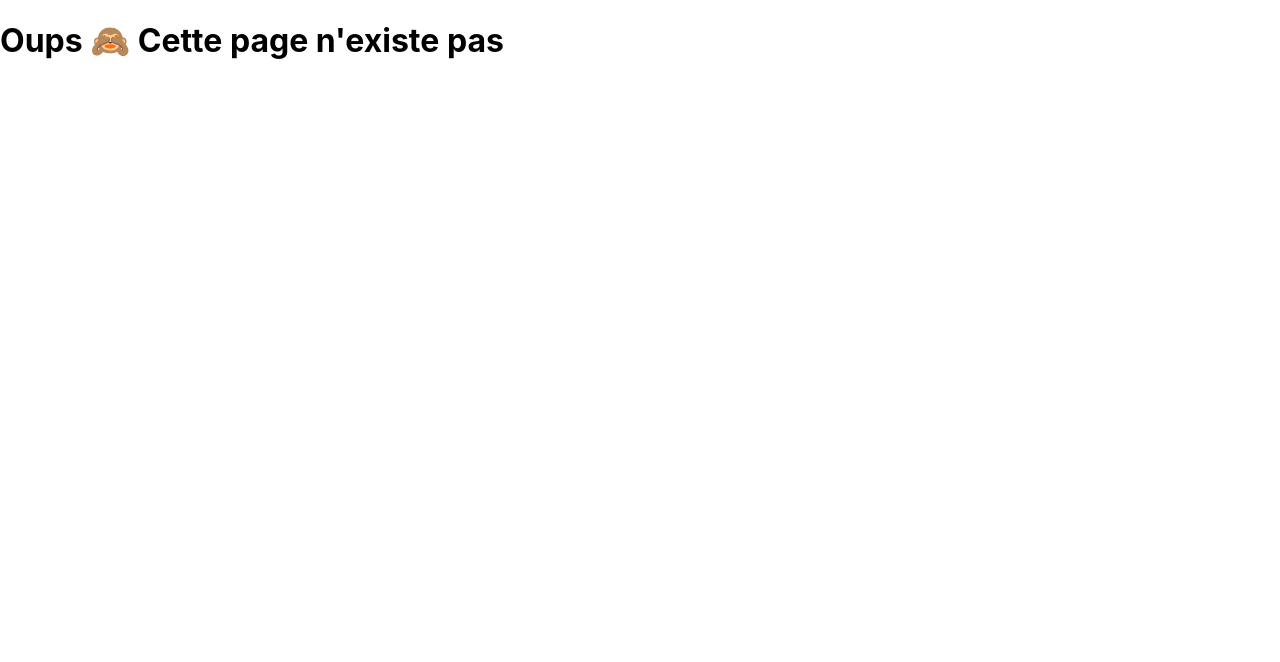
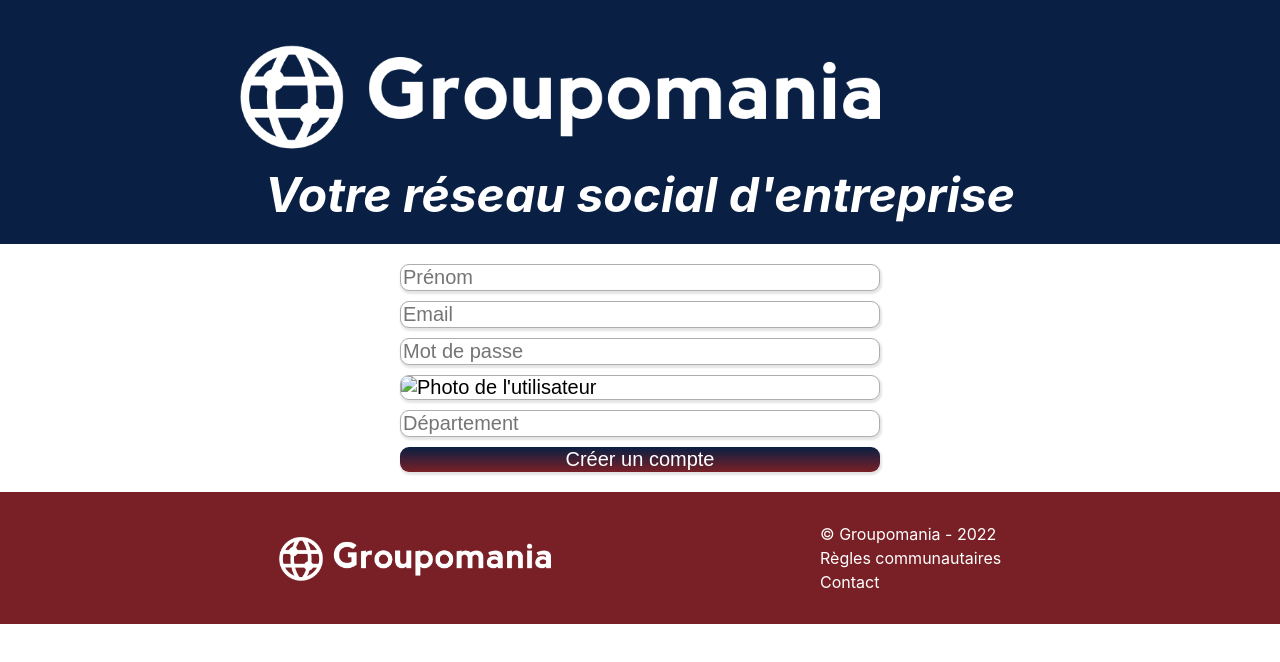
Before and after one commit to michelre/groupomania-1, a React (Create React App) app: page /signin in a window 1280 px wide. Shown: the top 662 px of the page. Built offline with nearby package versions, Linux system fonts and the light colour scheme.

Commit message:
FormSignin

```diff
--- a/src/Api.js
+++ b/src/Api.js
@@ -29,8 +29,30 @@ getAllPosts(){
     )
 }
 
-signIn(){
-    return Promise.resolve()
+login(){
+    return Promise.resolve(
+        [
+            {
+                id:"a1",
+                email:"ma@test.fr",
+                password:"1234",
+            }
+        ]
+    )
 }
 
+signin(){
+    return Promise.resolve(
+        [
+            {
+                id:"a1x",
+                firstname:"Maria",
+                email:"ma@test.fr",
+                password:"1234",
+                picture:"https://pngimg.com/uploads/pokemon/pokemon_PNG14.png",
+                department:"Marketing",
+            }
+        ]
+    )
 }
+}
--- a/src/App.js
+++ b/src/App.js
@@ -2,7 +2,7 @@ import { Routes, Route } from "react-router-dom";
 import Home from './pages/Home';
 import Wall from './pages/Wall';
 import Login from './pages/Login';
-import CreateAccount from './pages/CreateAccount';
+import Signin from './pages/Signin';
 import CreatePost from './pages/CreatePost';
 import Error from './pages/Error';
 
@@ -13,7 +13,7 @@ export default function App() {
           <Route path="/" element={ <Home /> } />
           <Route path="wall" element={ <Wall /> } />
           <Route path="login" element={ <Login /> } />
-          <Route path="createaccount" element={ <CreateAccount /> } />
+          <Route path="signin" element={ <Signin /> } />
           <Route path="create post" element={ <CreatePost /> } />
           <Route path="*" element={ <Error /> } />
         </Routes>
--- a/src/components/FormLogin.js
+++ b/src/components/FormLogin.js
@@ -1,14 +1,35 @@
 import '../styles/FormLogin.css'
+import {useState} from "react";
+import Api from "../Api";
+import { useNavigate } from "react-router-dom";
+
+const api = new Api()
 
 export default function FormLogin () {
-    function handleSubmit() {
-        console.log("Form submitted")
+    const [email, setEmail] = useState('')
+    const [password, setPassword] = useState('')
+    const navigate = useNavigate();
+    function handleSubmit(e) {
+        e.preventDefault()
+        api.login().then(() => {
+            navigate(`/wall/`)
+        })
     }
     return (
-        <form className="form-login">
-            <input type="text" placeholder="Email"/>
-            <input type="text" placeholder="Mot de passe"/>
-            <button type="submit" className="form-login-btn" onClick={handleSubmit} >login</button>
-        </form>
+        <form className="form-login" onSubmit={handleSubmit}>
+        <input
+            type="email"
+            placeholder="Email"
+            value={email}
+            onChange={e => setEmail(e.target.value)}
+        />
+        <input
+            type="password"
+            placeholder="Mot de passe"
+            value={password}
+            onChange={e => setPassword(e.target.value)}
+        />
+        <button type="submit" className="form-login-btn">Se connecter</button>
+    </form>
     )
 }
--- /dev/null
+++ b/src/components/FormSignin.js
@@ -0,0 +1,59 @@
+import '../styles/FormLogin.css'
+import {useState} from "react";
+import Api from "../Api";
+import { useNavigate } from "react-router-dom";
+
+const api = new Api()
+
+export default function Signin () {
+    const [firstname, setFirstName] = useState('')
+    const [email, setEmail] = useState('')
+    const [password, setPassword] = useState('')
+    const [picture, setPicture] = useState('')
+    const [department, setDepartment] = useState('')
+
+    const navigate = useNavigate();
+
+    function handleSubmit(e) {
+        e.preventDefault()
+        api.signin().then(() => {
+            navigate(`/wall/`)
+        })
+    }
+    return (
+        <form className="form-login" onSubmit={handleSubmit}>
+        <input
+            type="text"
+            placeholder="Prénom"
+            value={firstname}
+            onChange={e => setFirstName(e.target.value)}
+        />
+        <input
+            type="email"
+            placeholder="Email"
+            value={email}
+            onChange={e => setEmail(e.target.value)}
+        />
+        <input
+            type="password"
+            placeholder="Mot de passe"
+            value={password}
+            onChange={e => setPassword(e.target.value)}
+        />
+        <input
+            type="image"
+            placeholder="Photo"
+            alt="Photo de l'utilisateur"
+            value={picture}
+            onChange={e => setPicture(e.target.value)}
+        />
+        <input
+            type="text"
+            placeholder="Département"
+            value={department}
+            onChange={e => setDepartment(e.target.value)}
+        />
+        <button type="submit" className="form-login-btn">Créer un compte</button>
+    </form>
+    )
+}
--- a/src/components/Nav.js
+++ b/src/components/Nav.js
@@ -6,7 +6,7 @@ export default function Nav() {
       <nav className="nav">
         <ul className="nav-list">
           <Link to="login">Se connecter</Link>
-          <Link to="createaccount">Créer un compte</Link>
+          <Link to="signin">Créer un compte</Link>
         </ul>
       </nav>
     )
--- a/src/components/Post.js
+++ b/src/components/Post.js
@@ -1,16 +1,11 @@
 import '../styles/Post.css'
-import { FontAwesomeIcon } from '@fortawesome/react-fontawesome'
 
 export default function Post (props){
-console.log(props)
     return (
         <article className="post-container">
             <img className="post-img" alt={props.item.alt} src={`../images/${props.item.img}`}/>
             <h1 className="post-title">{props.item.title}</h1>
             <p className="post-description">{props.item.description}</p>
-            <FontAwesomeIcon icon="fas fa-thumbs-up" />
-            <FontAwesomeIcon icon="far fa-grin-hearts" />
-            <FontAwesomeIcon icon="fal fa-grin-tears" />
         </article>
     )
 }
--- a/src/pages/CreateAccount.js
+++ b/src/pages/Signin.js
@@ -1,12 +1,12 @@
 import Banner from '../components/Banner';
-import FormCreateAccount from '../components/FormCreateAccount';
+import FormSignin from '../components/FormSignin';
 import Footer from '../components/Footer';
 
 export default function CreateAccount() {
     return (
       <div>
       <Banner />
-      <FormCreateAccount />
+      <FormSignin />
       <Footer />
       </div>
     );
```
Also changed, not shown: src/components/FormCreateAccount.js (deleted).
